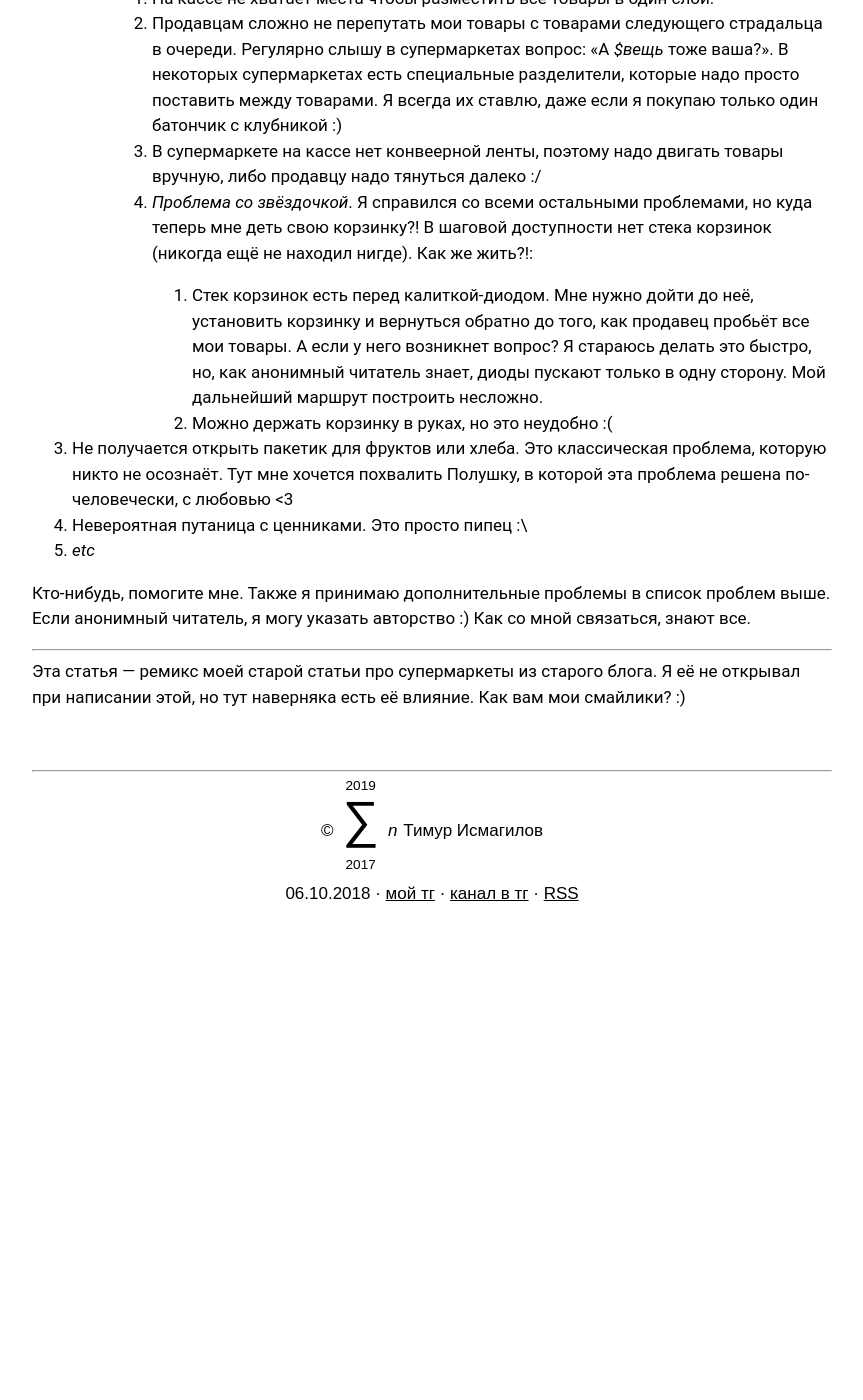
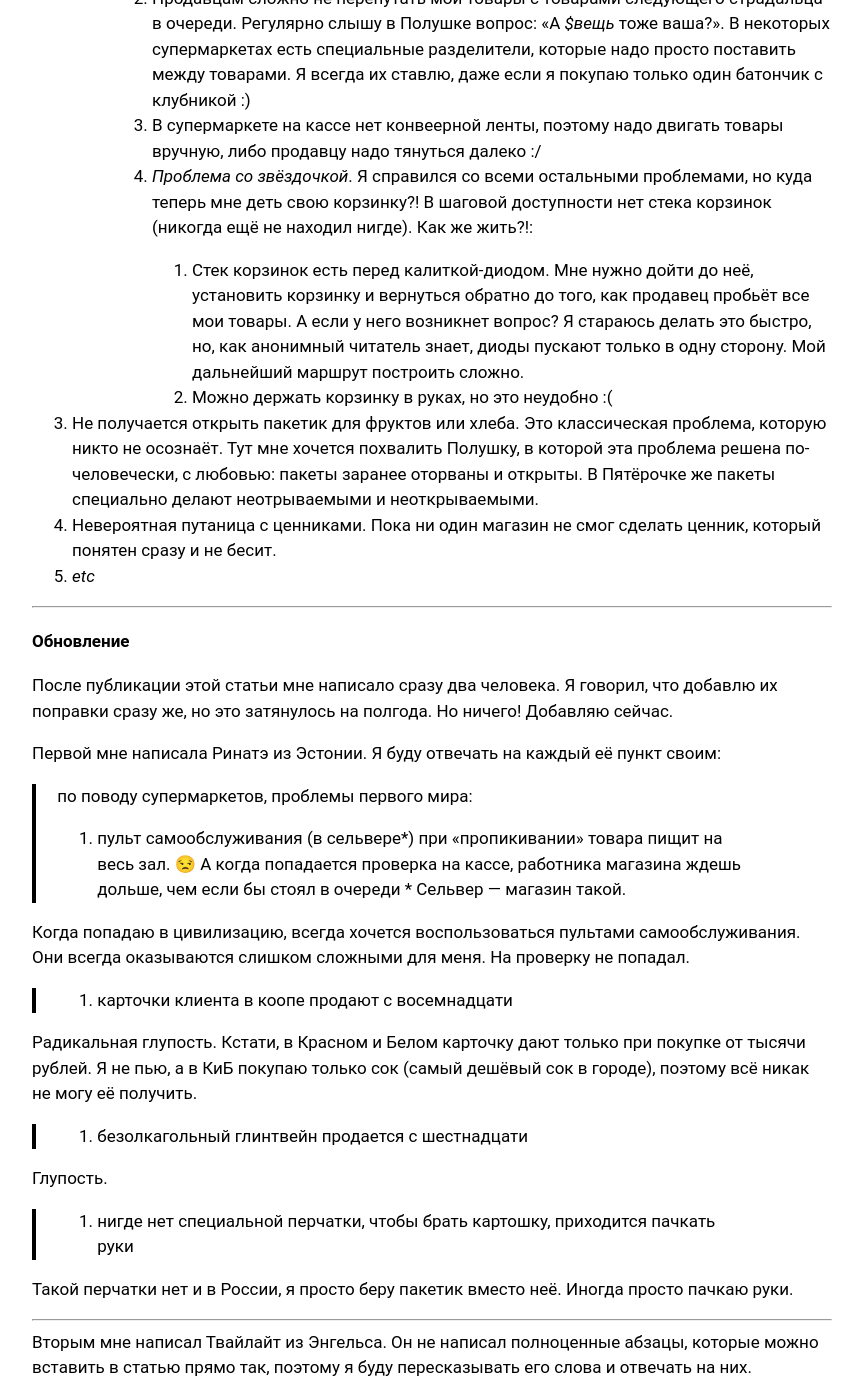
Before and after one commit to bouncepaw/bouncepaw.github.io, a Jekyll site: the page built from _posts/2018-10-06-supermarkets.md, in a window 1280 px wide and 1400 px high, scrolled down 785 px. Shown: the whole window, without its empty margins (208-1071 px from the left). Built offline with Jekyll 4.4.1, drawn with Linux system fonts in a browser that asks for light colours; before the commit the page ends 1726 px from its top, so only the background shows below that; some of the changed text lies outside the part shown.

Commit message:
Update the supermarkets article

```diff
--- a/_posts/2018-10-06-supermarkets.md
+++ b/_posts/2018-10-06-supermarkets.md
@@ -5,7 +5,6 @@ excerpt: "Я пользуюсь супермаркетами уже тысячу
           этой статьи."
 permalink: supermarkets
 layout: ru
-
 ---
 
 # Операции с корзинками в супермаркетах
@@ -28,10 +27,10 @@ layout: ru
       внутрь.
    3. Нарушить правила и пройти через *запретное* направление калитки-диода.
 
-   Все три способа заставляют меня чувствовать чертовски огромную боль и
-   неизмеримый стыд :( К счастью, эта проблема есть не во всех супермаркетах.
-2. Я справился с корзинкой, набрал нужных вещей довольный, иду на кассу-диод.
-   А там очередное испытание. Мне выкладывать вещи из корзинки или нет?:
+   Все три способа повергают в уныние.
+
+2. Я справился с корзинкой, набрал нужных вещей, иду на кассу-диод. А там
+   очередное испытание. Мне выкладывать вещи из корзинки или нет?:
 
    1. Можно просто поставить корзинку на кассу. Но согласно моим данным,
       продавцам это не в кайф и вообще неприкольно, и я стесняюсь так делать :\
@@ -39,7 +38,7 @@ layout: ru
 
       1. На кассе не хватает места чтобы разместить все товары в один слой.
       2. Продавцам сложно не перепутать мои товары с товарами следующего
-         страдальца в очереди. Регулярно слышу в супермаркетах вопрос: «А
+         страдальца в очереди. Регулярно слышу в Полушке вопрос: «А
          *$вещь* тоже ваша?». В некоторых супермаркетах есть специальные
          разделители, которые надо просто поставить между товарами. Я всегда их
          ставлю, даже если я покупаю только один батончик с клубникой :)
@@ -53,20 +52,77 @@ layout: ru
             установить корзинку и вернуться обратно до того, как продавец
             пробьёт все мои товары. А если у него возникнет вопрос? Я стараюсь
             делать это быстро, но, как анонимный читатель знает, диоды пускают
-            только в одну сторону. Мой дальнейший маршрут построить несложно.
+            только в одну сторону. Мой дальнейший маршрут построить сложно.
          2. Можно держать корзинку в руках, но это неудобно :(
 3. Не получается открыть пакетик для фруктов или хлеба. Это классическая
    проблема, которую никто не осознаёт. Тут мне хочется похвалить Полушку, в
-   которой эта проблема решена по-человечески, с любовью <3
-4. Невероятная путаница с ценниками. Это просто пипец :\
+   которой эта проблема решена по-человечески, с любовью: пакеты заранее
+   оторваны и открыты. В Пятёрочке же пакеты специально делают неотрываемыми и
+   неоткрываемыми.
+4. Невероятная путаница с ценниками. Пока ни один магазин не смог сделать
+   ценник, который понятен сразу и не бесит.
 5. *etc*
-
-Кто-нибудь, помогите мне. Также я принимаю дополнительные проблемы в список
-проблем выше. Если анонимный читатель, я могу указать авторство :) Как со мной
-связаться, знают все.
 
 <hr>
 
-Эта статья — ремикс моей старой статьи про супермаркеты из старого блога. Я её
-не открывал при написании этой, но тут наверняка есть её влияние. Как вам мои
-смайлики? :)
+#### Обновление
+
+После публикации этой статьи мне написало сразу два человека. Я говорил, что
+добавлю их поправки сразу же, но это затянулось на полгода. Но ничего! Добавляю
+сейчас.
+
+Первой мне написала Ринатэ из Эстонии. Я буду отвечать на каждый её пункт своим:
+
+> по поводу супермаркетов, проблемы первого мира:
+>
+> 1. пульт самообслуживания (в сельвере*) при «пропикивании» товара пищит на
+>    весь зал. 😒 А когда попадается проверка на кассе, работника магазина ждешь
+>    дольше, чем если бы стоял в очереди
+> \* Сельвер — магазин такой.
+
+Когда попадаю в цивилизацию, всегда хочется воспользоваться пультами
+самообслуживания. Они всегда оказываются слишком сложными для меня. На проверку
+не попадал.
+
+> 2. карточки клиента в коопе продают с восемнадцати
+
+Радикальная глупость. Кстати, в Красном и Белом карточку дают только при покупке
+от тысячи рублей. Я не пью, а в КиБ покупаю только сок (самый дешёвый сок в
+городе), поэтому всё никак не могу её получить.
+
+> 3. безолкагольный глинтвейн продается с шестнадцати
+
+Глупость.
+
+> 4. нигде нет специальной перчатки, чтобы брать картошку, приходится пачкать
+>    руки
+
+Такой перчатки нет и в России, я просто беру пакетик вместо неё. Иногда просто
+пачкаю руки.
+
+<hr>
+
+Вторым мне написал Твайлайт из Энгельса. Он не написал полноценные абзацы,
+которые можно вставить в статью прямо так, поэтому я буду пересказывать его
+слова и отвечать на них.
+
+- В Перекрёстке нет калитки-диода.
+
+  *Это чудесно! Их нужно убрать отовсюду.*
+- Стек корзинок обычно расположен под лентой или на столе возле кассы.
+
+  *Подтверждаю, что стек корзинок можно обнаружить на столе возле кассы. Под
+  лентой ещё не находил.*
+- Если в магазине нет ленты, то он ставит корзинку прямо так.
+
+  *Согласно моему интервью, которое я взял у одной кассирши, им это неудобно.*
+- В Грозди (Саратовский магазин) есть стеки корзинок сразу после кассы и на
+  нижнем ярусе столика возле кассы.
+
+Спасибо Твайлайту за то, что последний пункт он проиллюстрировал:
+
+![](/data/img/twi-market-scheme.png)
+
+<hr>
+
+Я всё так же собираю дополнительную информацию! Пишите.
```
Also changed, not shown: data/img/twi-market-scheme.png (added).
